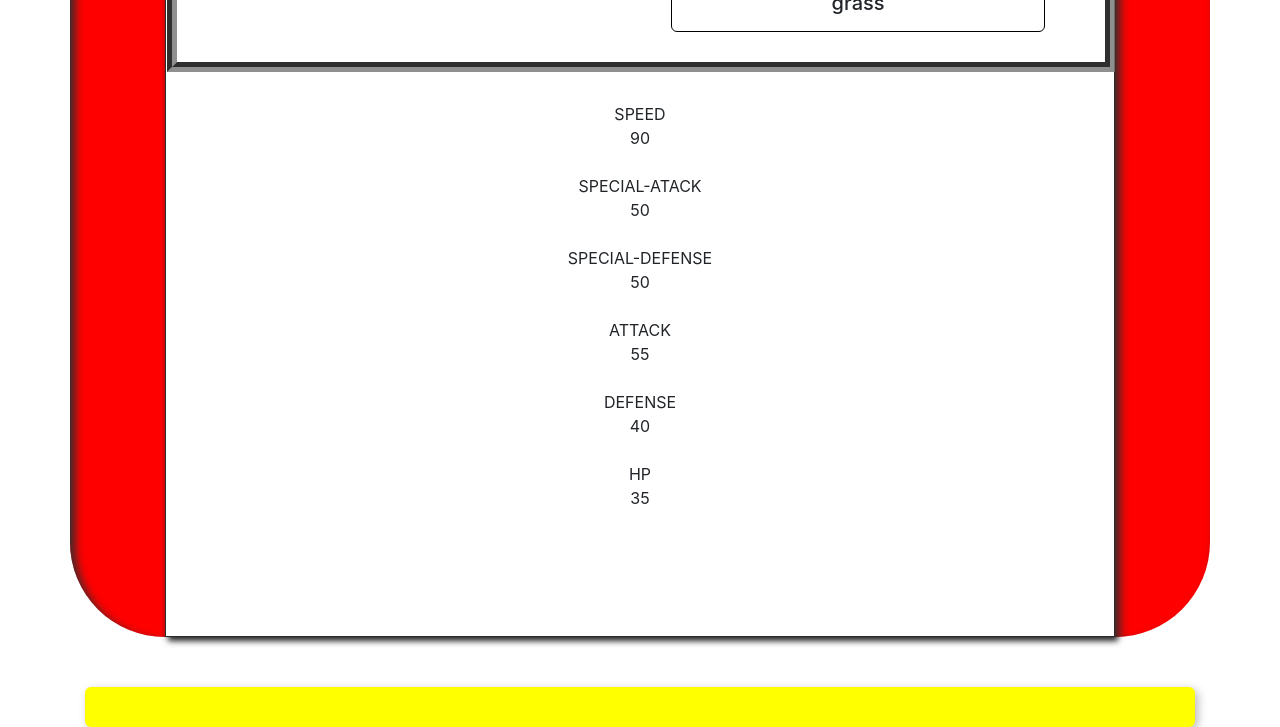
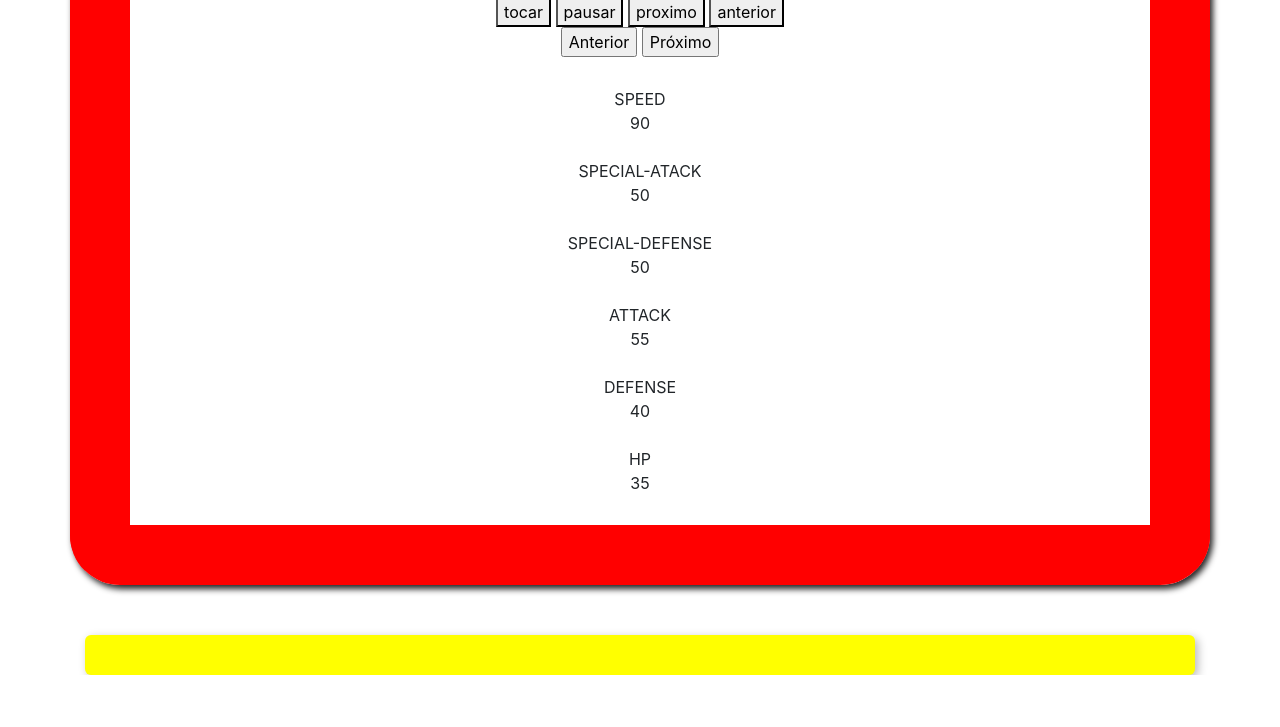
Before and after one commit to LucasViana1/Pokedex, a plain HTML site: page pokedex/index.html in a window 1280 px wide. Shown: the part 800-1527 px from the top of the page. After the commit the page ends 1475 px from the top, so only its background shows below. Drawn offline with nearby package versions, Linux system fonts and the light colour scheme; no server answers.

Commit message:
ajuste layout

```diff
--- a/pokedex/index.html
+++ b/pokedex/index.html
@@ -7,6 +7,7 @@
     <link rel="icon" href="img/pokebola.png">
     <script src="script.js"></script>
     <link rel="stylesheet" href="https://stackpath.bootstrapcdn.com/bootstrap/4.1.3/css/bootstrap.min.css" integrity="sha384-MCw98/SFnGE8fJT3GXwEOngsV7Zt27NXFoaoApmYm81iuXoPkFOJwJ8ERdknLPMO" crossorigin="anonymous">
+    <link rel="stylesheet" href="../../bootstrap4/css/bootstrap.min.css"><!--REMOVER DEPOIS-->
     <link rel="stylesheet" href="style.css">
     <script src="https://kit.fontawesome.com/68f11c2556.js" crossorigin="anonymous"></script>
     <title>Pokedex</title>
@@ -15,11 +16,6 @@
 
     <div class="container">
 
-        <audio src="audio/som1.wav" id="som"></audio>
-        <button onclick="play()">tocar</button>
-        <button onclick="pause()">pausar</button>
-        <button onclick="proximo()">proximo</button>
-        <button onclick="anterior()">anterior</button>
 
         <script>
             let som = document.getElementById('som')
@@ -50,35 +46,32 @@
             <img id="logo" class="img-fluid" src="img/logo.png" alt="logo">
             <!--<div class="barra"></div>-->
             <hr>
-            <nav>
-                <!--<input type="search" id="entrada" class="form-control">
-                <button class="btn btn-primary" onclick="buscar()">Procurar</button>-->
-                <div class="input-group m-auto col-10">
-                    <input type="text" class="form-control" placeholder="Insira o nome ou nº do Pokémon" id="entrada">
-                    <button class="btn btn-outline-primary ml-1" onclick="buscar()">Procurar</button>
 
-                </div>
-            </nav>
         </header>
 
 
         <div class="row text-center">
-            <div id="borda-esquerda" class="col-1"></div>
+            <!--<div id="borda-esquerda" class="col-1"></div>-->
 
-            <article class="col-10">
+            <article class="">
                 <div id="borda-cima" class="">
                     <div id="circulo-vermelho" class="col- mt-2 ml-1">#1</div>
                     <div id="circulo-amarelo" class="col- mt-2 ml-1">#1</div>
                     <div id="circulo-verde" class="col- mt-2 ml-1">#1</div>
+
                     <div id="id">#1</div>
 
                 </div>
-                <div id="borda-cima2" class="col-6"></div>
-                <!--botão de próximo/anterior pokemon-->
-                <div id="next" class="text-center">
-                    <input type="button" value="Anterior" onclick="buscar(2)">
-                    <input type="button" value="Próximo" onclick="buscar(1)">
-                </div>
+                <br>
+                <div id="borda-cima2" class="col-4 float-left"></div>
+                <!--busca-->
+                <nav class="col-5 float-left">
+                    <div class="input-group m-auto col-10">
+                        <input type="text" class="form-control" placeholder="Insira o nome ou nº do Pokémon" id="entrada">
+                        <button class="btn btn-outline-primary ml-1" onclick="buscar()">Procurar</button>
+
+                    </div>
+                </nav>
 
                 <!--fotos e identificação-->
                 <div id="parte1" class="container-fluid row">
@@ -166,6 +159,21 @@
 
                 </div>
 
+                <!--musica-->
+                <div id="musica">
+                    <audio src="audio/som1.wav" id="som"></audio>
+                    <button onclick="play()">tocar</button>
+                    <button onclick="pause()">pausar</button>
+                    <button onclick="proximo()">proximo</button>
+                    <button onclick="anterior()">anterior</button>
+                </div>
+
+                 <!--botão de próximo/anterior pokemon-->
+                 <div id="next" class="text-center">
+                        <input type="button" value="Anterior" onclick="buscar(2)">
+                        <input type="button" value="Próximo" onclick="buscar(1)">
+                    </div>
+
                 <!--estatísticas: speed, special-atack, special-defense, atack, defense, hp-->
                 <section id="status">
                     <div class="col-12" id="speed-data">
@@ -233,7 +241,7 @@
 
             </article>
 
-            <div id="borda-direita" class="col-1"></div>
+            <!--<div id="borda-direita" class="col-1"></div>-->
 
         </div>
 
--- a/pokedex/style.css
+++ b/pokedex/style.css
@@ -170,8 +170,11 @@ footer{
 }
 /*todas as informações pokemon*/
 article{
-    border: 1px solid rgb(44, 43, 43);
-    /*border-radius: 50px;*/
+    /*border: 1px solid rgb(44, 43, 43);*/
+    border-radius: 50px 50px 50px 50px;
+    border-left: 60px solid red;
+    border-right: 60px solid red;
+    border-bottom: 60px solid red;
     box-shadow: 3px 4px 6px rgb(37, 36, 36);/*parametros: dimensão direita, dimensão baixo, */
     margin: 0;
     /*margin-top: 40px;*/
```
